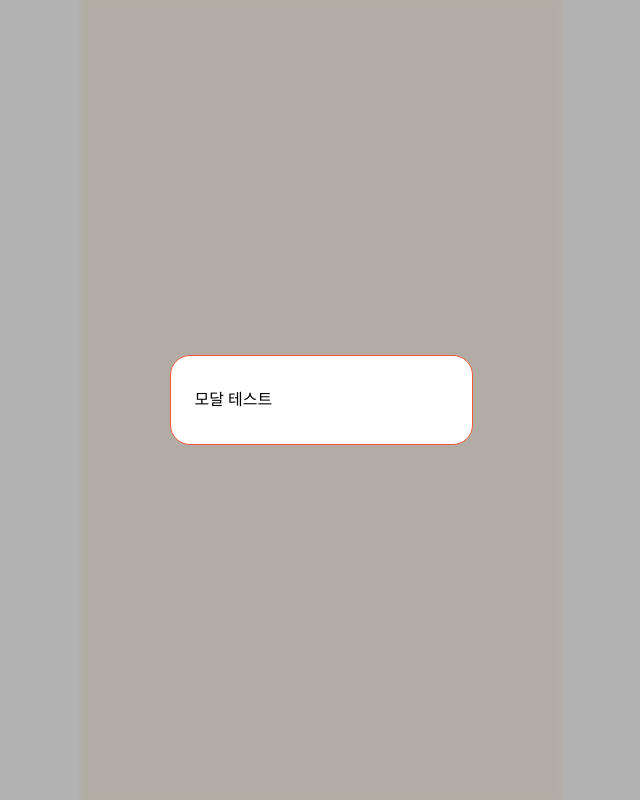
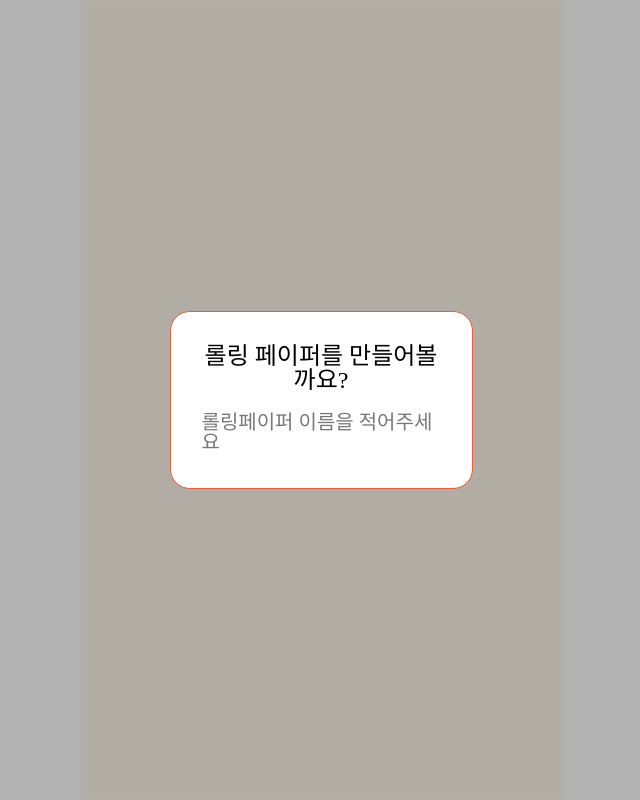
Before and after one commit to memory-makers/rolling-paper, a React (Vite) app: page /modalTest in a window 1280 px wide. Shown: the whole page, without its empty margins (319-959 px from the left). Built offline with nearby package versions, Linux system fonts and the light colour scheme; a web font is replaced by a local one.

Commit message:
#1 feat: 공유 모달 텍스트 구현

```diff
--- /dev/null
+++ b/src/components/Modal/ModalItem/ModalText.tsx
@@ -0,0 +1,20 @@
+import { ReactNode } from 'react'
+import styles from './modalItem.module.scss'
+
+interface Props {
+  size: 'title' | 'label';
+  children: ReactNode;
+}
+
+const ModalText = ({size, children}: Props) => {
+  const text = {
+    'title' : <h2 className={styles.modalTitle}>{children}</h2>,
+    'label' : <label className={styles.modalLabel}>{children}</label>
+  }[size];
+
+  return (
+    <>{text}</>
+  )
+}
+
+export default ModalText
--- /dev/null
+++ b/src/components/Modal/ModalItem/modalItem.module.scss
@@ -0,0 +1,19 @@
+@use '/src/styles/colors.scss';
+
+// ModalText.tsx
+.modalTitle {
+  font-weight: 400;
+  font-size: 24px;
+  line-height: 24px;
+  text-align: center;
+  color: colors.$modalBlack;
+}
+
+.modalLabel {
+  display: inline-block;
+  margin: 20px auto auto 7px;
+  font-weight: 400;
+  font-size: 20px;
+  line-height: 20px;
+  color: colors.$modalLabel;
+}
--- a/src/pages/ModalTest/ModalTest.tsx
+++ b/src/pages/ModalTest/ModalTest.tsx
@@ -1,13 +1,15 @@
 import { useState } from 'react';
 
-import Modal from '../../components/Modal';
+import Modal from '@/components/Modal';
+import ModalText from '@/components/Modal/ModalItem/ModalText';
 
 const ModalTest = () => {
   const [, setIsModalOpen] = useState(false);
 
   return (
     <Modal setIsModalOpen={setIsModalOpen}>
-      <h1>모달 테스트</h1>
+      <ModalText size='title'>롤링 페이퍼를 만들어볼까요?</ModalText>
+      <ModalText size='label'>롤링페이퍼 이름을 적어주세요</ModalText>
     </Modal>
   )
 }
```
